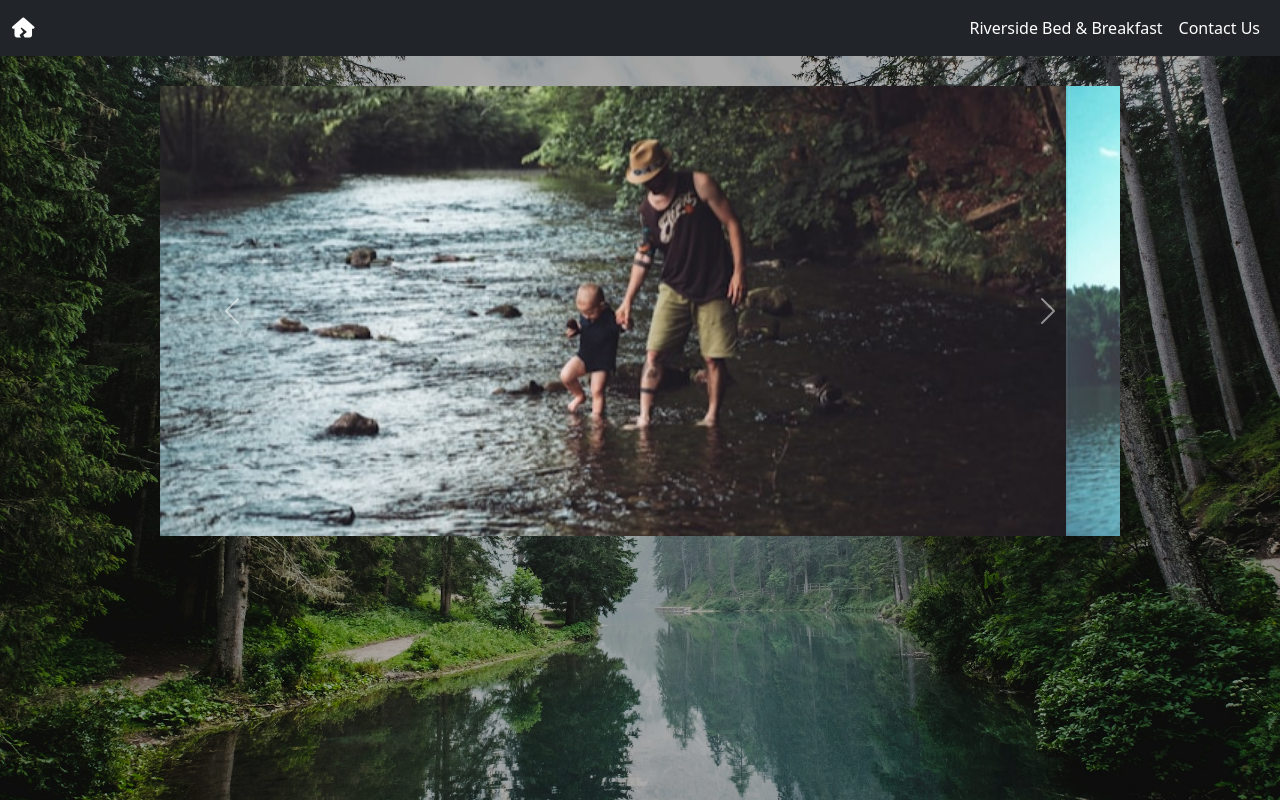
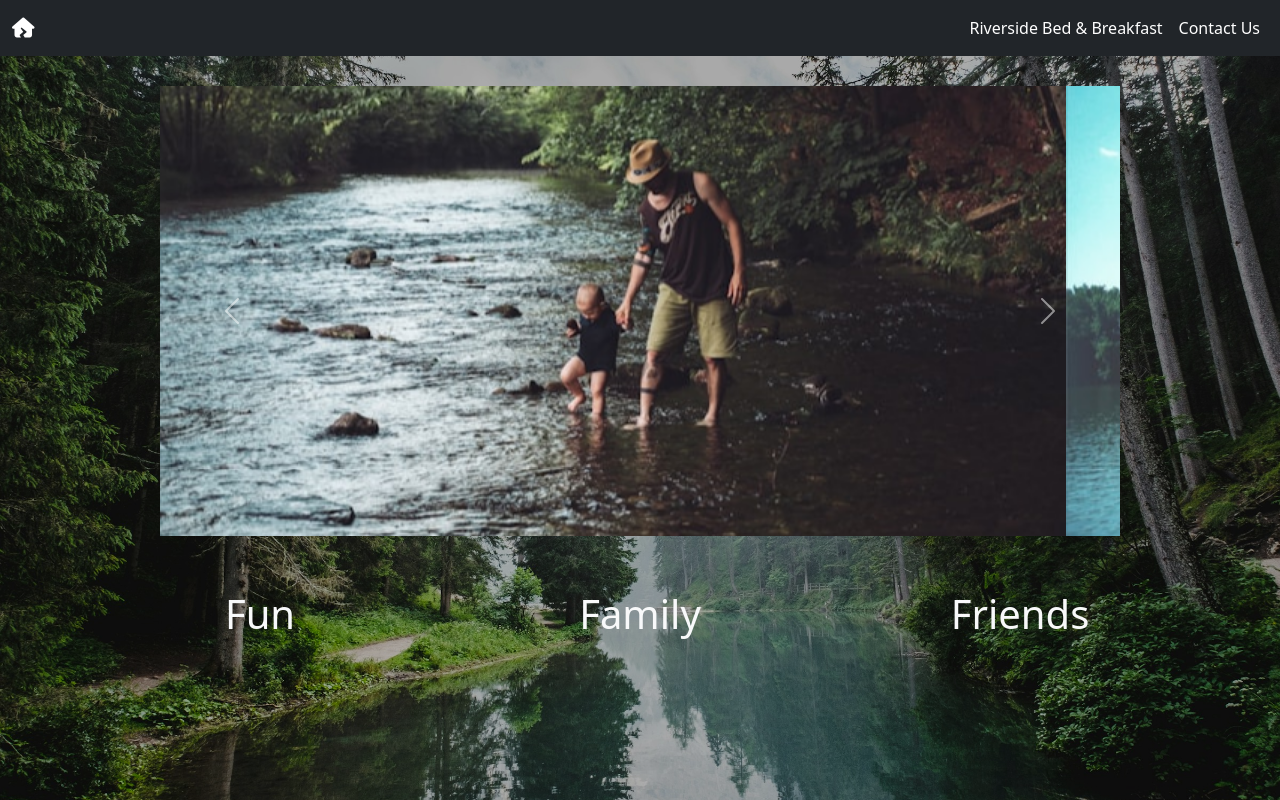
Before and after one commit to jb0230452/BootstrapB-B, a plain HTML site: page index.html in a window 1280 px wide. Drawn offline with nearby package versions, Linux system fonts and the light colour scheme.

```diff
--- a/index.html
+++ b/index.html
@@ -59,6 +59,16 @@
         </button>
       </div>
 </div>
+<section class="p-5">
+  <div class="container justify-content-center">
+      <div class="row text-center">
+          <div class="col text-light text-center fs-1">Fun</div>
+          <div class="col text-light text-center fs-1">Family</div>
+          <div class="col text-light text-center fs-1">Friends</div>
+      </div>
+  </div>
+  </section>
+
+
 </body>
-
 </html>
```
Also changed, not shown: 3 other files.
